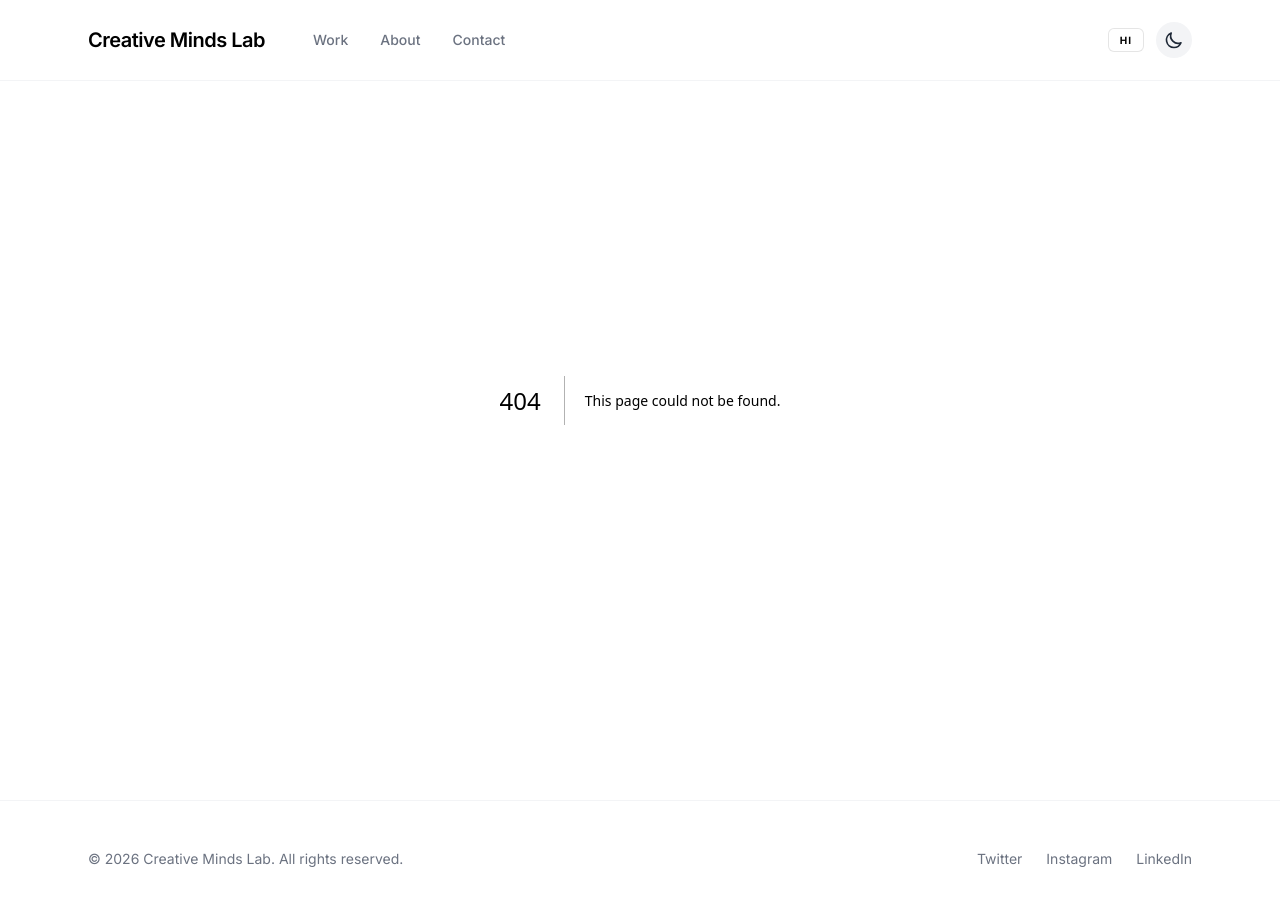
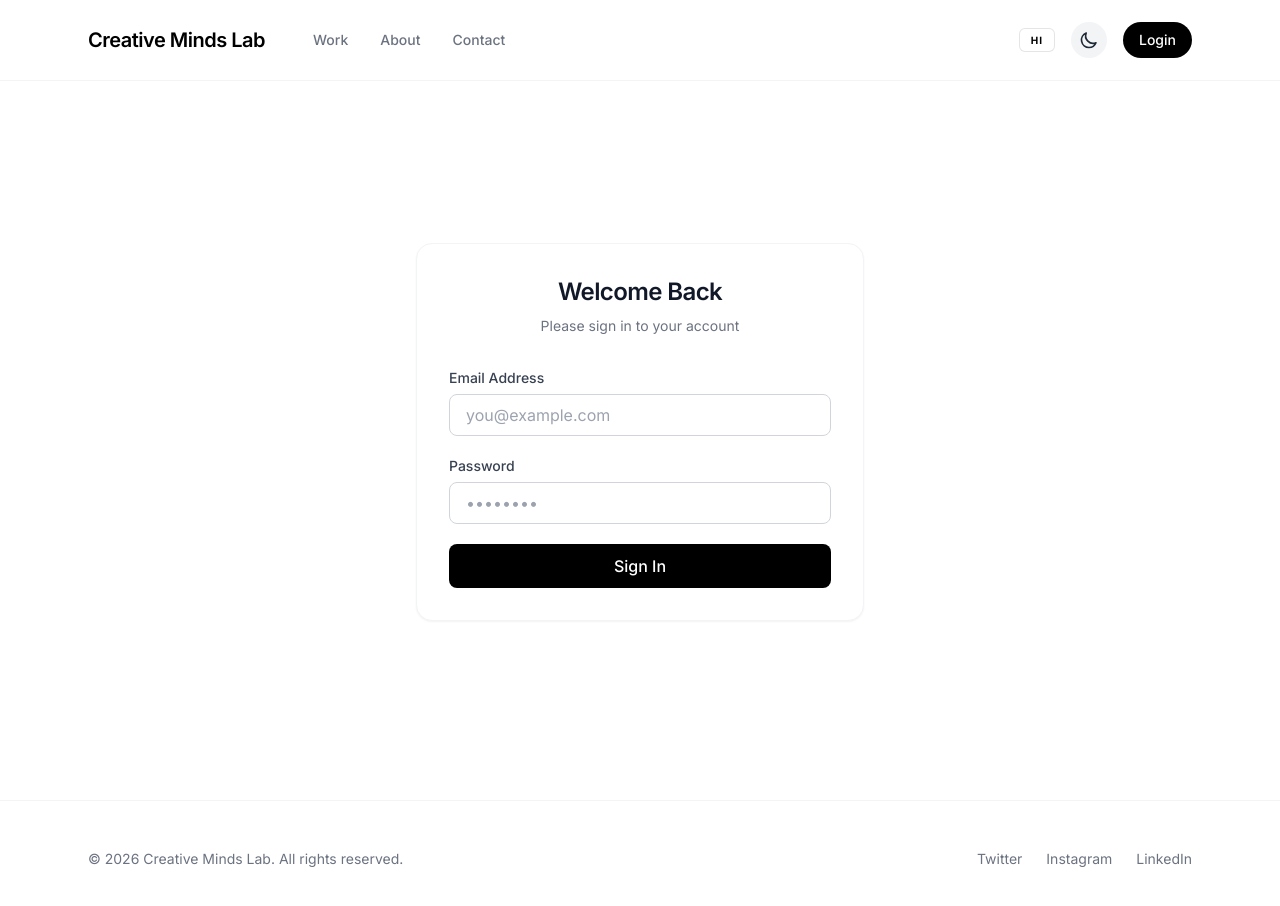
Before and after one commit to VeerAGNI/Creative-Minds-Lab, a Next.js app: page /login in a window 1280 px wide. Before the commit this address had no page. Shown: the top 906 px of the page. Built offline with nearby package versions, Linux system fonts and the light colour scheme.

Commit message:
Forge: Add login interface

```diff
--- /dev/null
+++ b/app/login/page.jsx
@@ -0,0 +1,15 @@
+import LoginForm from '@/components/LoginForm';
+
+export default function LoginPage() {
+  return (
+    <main className="min-h-screen pt-32 pb-16 px-6 flex flex-col items-center justify-center bg-white dark:bg-gray-950 transition-colors">
+      <div className="w-full max-w-md bg-white dark:bg-gray-900 p-8 rounded-2xl shadow-sm border border-gray-100 dark:border-gray-800">
+        <div className="text-center mb-8">
+          <h1 className="text-2xl font-semibold tracking-tight text-gray-900 dark:text-white mb-2">Welcome Back</h1>
+          <p className="text-sm text-gray-500 dark:text-gray-400">Please sign in to your account</p>
+        </div>
+        <LoginForm />
+      </div>
+    </main>
+  );
+}
--- a/components/Header.jsx
+++ b/components/Header.jsx
@@ -15,16 +15,22 @@ export default function Header() {
             {t('logo')}
           </Link>
           <nav className="hidden md:flex gap-8 text-sm font-medium text-gray-500 dark:text-gray-400 items-center">
-            <Link href="#work" className="hover:text-black dark:hover:text-white transition-colors">{t('work')}</Link>
-            <Link href="#about" className="hover:text-black dark:hover:text-white transition-colors">{t('about')}</Link>
-            <Link href="#contact" className="hover:text-black dark:hover:text-white transition-colors">{t('contact')}</Link>
+            <Link href="/#work" className="hover:text-black dark:hover:text-white transition-colors">{t('work')}</Link>
+            <Link href="/#about" className="hover:text-black dark:hover:text-white transition-colors">{t('about')}</Link>
+            <Link href="/#contact" className="hover:text-black dark:hover:text-white transition-colors">{t('contact')}</Link>
           </nav>
         </div>
 
         {/* Toggles placed outside hidden nav to guarantee visibility on all screen sizes */}
-        <div className="flex items-center gap-3">
+        <div className="flex items-center gap-4">
           <LanguageToggle />
           <ThemeToggle />
+          <Link
+            href="/login"
+            className="text-sm font-medium px-4 py-2 rounded-full bg-black text-white dark:bg-white dark:text-black hover:opacity-90 transition-opacity"
+          >
+            Login
+          </Link>
         </div>
       </div>
     </header>
--- /dev/null
+++ b/components/LoginForm.jsx
@@ -0,0 +1,52 @@
+'use client';
+import { useState } from 'react';
+
+export default function LoginForm() {
+  const [email, setEmail] = useState('');
+  const [password, setPassword] = useState('');
+
+  const handleSubmit = (e) => {
+    e.preventDefault();
+    console.log('Login attempt:', { email, password });
+    // Handle authentication logic here
+  };
+
+  return (
+    <form onSubmit={handleSubmit} className="w-full space-y-5">
+      <div>
+        <label className="block text-sm font-medium text-gray-700 dark:text-gray-300 mb-1.5" htmlFor="email">
+          Email Address
+        </label>
+        <input
+          id="email"
+          type="email"
+          value={email}
+          onChange={(e) => setEmail(e.target.value)}
+          required
+          className="w-full px-4 py-2 border border-gray-300 dark:border-gray-700 rounded-lg focus:ring-2 focus:ring-black dark:focus:ring-white focus:border-transparent bg-white dark:bg-gray-800 text-gray-900 dark:text-white transition-colors outline-none"
+          placeholder="you@example.com"
+        />
+      </div>
+      <div>
+        <label className="block text-sm font-medium text-gray-700 dark:text-gray-300 mb-1.5" htmlFor="password">
+          Password
+        </label>
+        <input
+          id="password"
+          type="password"
+          value={password}
+          onChange={(e) => setPassword(e.target.value)}
+          required
+          className="w-full px-4 py-2 border border-gray-300 dark:border-gray-700 rounded-lg focus:ring-2 focus:ring-black dark:focus:ring-white focus:border-transparent bg-white dark:bg-gray-800 text-gray-900 dark:text-white transition-colors outline-none"
+          placeholder="••••••••"
+        />
+      </div>
+      <button
+        type="submit"
+        className="w-full py-2.5 px-4 mt-2 bg-black dark:bg-white text-white dark:text-black font-medium rounded-lg hover:bg-gray-800 dark:hover:bg-gray-200 transition-colors"
+      >
+        Sign In
+      </button>
+    </form>
+  );
+}
```
